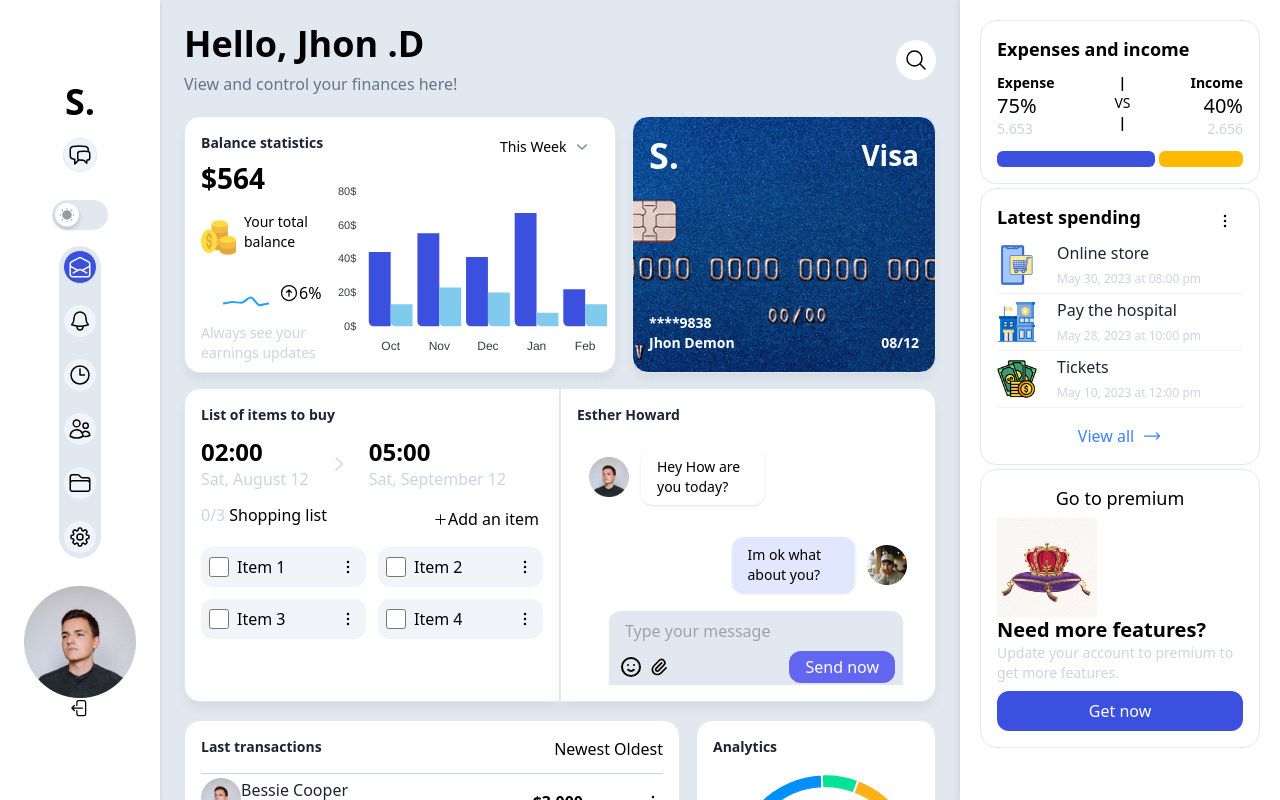
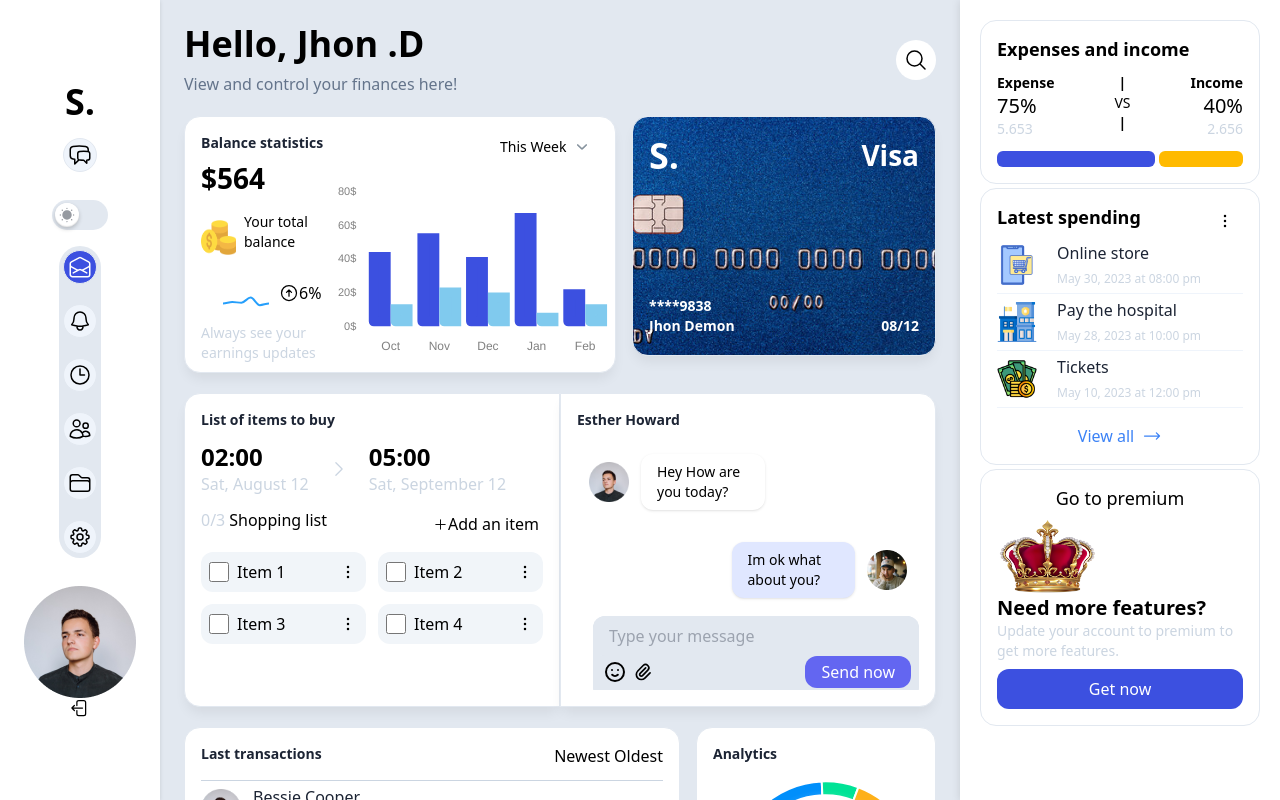
Before and after one commit to SuperStar0106/tyrads-dashboard, a Next.js app: page / in a window 1280 px wide. Built offline with nearby package versions, Linux system fonts and the light colour scheme.

Commit message:
Realized the dark theme mode

```diff
--- a/src/components/Dashboard/Analytics.tsx
+++ b/src/components/Dashboard/Analytics.tsx
@@ -15,16 +15,8 @@ const AnalyticsCard: React.FC = () => {
     legend: {
       show: true,
       position: "bottom",
-    },
-    yaxis: {
-      show: true,
-      min: 0,
-      max: 100,
       labels: {
-        show: true,
-        formatter: function (val) {
-          return val + "%";
-        },
+        colors: "gray",
       },
     },
     plotOptions: {
--- a/src/components/Dashboard/BalanceStatistic.tsx
+++ b/src/components/Dashboard/BalanceStatistic.tsx
@@ -49,11 +49,19 @@ const options: ApexOptions = {
     axisTicks: {
       show: false,
     },
+    labels: {
+      style: {
+        colors: "gray",
+      },
+    },
   },
   yaxis: {
     tickAmount: 4,
     labels: {
       formatter: (value: number) => `${value}$`,
+      style: {
+        colors: ["gray"],
+      },
     },
   },
   legend: {
--- a/src/components/Dashboard/BuyItems.tsx
+++ b/src/components/Dashboard/BuyItems.tsx
@@ -26,7 +26,7 @@ const BuyItemsCard: React.FC = () => {
   };
 
   return (
-    <div className="col-span-12 rounded-l-2xl border border-stroke bg-white p-4 shadow-default dark:border-strokedark dark:bg-boxdark xl:col-span-6">
+    <div className="col-span-12 sm:rounded-2xl md:rounded-2xl lg:rounded-2xl xl:rounded-l-2xl xl:rounded-r-none border border-stroke bg-white p-4 shadow-default dark:border-strokedark dark:bg-boxdark xl:col-span-6">
       <div className="justify-between gap-4 sm:flex pb-3">
         <h4 className="text-sm font-semibold text-black dark:text-white">
           List of items to buy
@@ -58,7 +58,7 @@ const BuyItemsCard: React.FC = () => {
       <div className="grid grid-cols-12 gap-3 items-center justify-center">
         {shoppingList.map((item, index) => (
           <div
-            className="flex col-span-12 xl:col-span-6 justify-between items-center bg-slate-100 p-2 rounded-xl"
+            className="flex col-span-12 xl:col-span-6 justify-between items-center bg-slate-100 dark:bg-slate-900 p-2 rounded-xl"
             key={index}
           >
             <div className="flex justify-center items-center">
--- a/src/components/Dashboard/Message.tsx
+++ b/src/components/Dashboard/Message.tsx
@@ -30,7 +30,7 @@ const MessageCard: React.FC = () => {
   };
 
   return (
-    <div className="col-span-12 rounded-r-2xl border border-stroke bg-white p-4 shadow-default dark:border-strokedark dark:bg-boxdark xl:col-span-6">
+    <div className="col-span-12 sm:rounded-2xl md:rounded-2xl lg:rounded-2xl xl:rounded-l-none border border-stroke bg-white p-4 shadow-default dark:border-strokedark dark:bg-boxdark xl:col-span-6">
       <div className="justify-between gap-4 sm:flex pb-3">
         <h4 className="text-sm font-semibold text-black dark:text-white">
           Esther Howard
@@ -58,7 +58,7 @@ const MessageCard: React.FC = () => {
                             height={40}
                             alt="UserA"
                           />
-                          <div className="relative ml-3 text-sm bg-white py-2 px-4 shadow rounded-xl">
+                          <div className="relative ml-3 text-sm bg-white dark:bg-slate-800 py-2 px-4 shadow rounded-xl">
                             <div>Hey How are you today?</div>
                           </div>
                         </div>
@@ -71,7 +71,7 @@ const MessageCard: React.FC = () => {
                             height={40}
                             alt="UserA"
                           />
-                          <div className="relative mr-3 text-sm bg-indigo-100 py-2 px-4 shadow rounded-xl">
+                          <div className="relative mr-3 text-sm bg-indigo-100 dark:bg-slate-700 py-2 px-4 shadow rounded-xl">
                             <div>Im ok what about you?</div>
                           </div>
                         </div>
@@ -79,13 +79,13 @@ const MessageCard: React.FC = () => {
                     </div>
                   </div>
                 </div>
-                <div className="flex flex-row items-center h-16 rounded-xl bg-white w-full px-4">
-                  <div className="flex-grow ml-4">
-                    <div className="relative w-full bg-slate-200 rounded-xl">
+                <div className="flex flex-row items-center h-16 rounded-xl w-full">
+                  <div className="flex-grow ml-4 w-full">
+                    <div className="relative w-full bg-slate-200 dark:bg-slate-900 rounded-xl">
                       <input
                         type="text"
                         placeholder="Type your message"
-                        className="flex w-full rounded-xl focus:outline-none focus:border-indigo-300 pl-4 h-10 bg-slate-200"
+                        className="flex w-full rounded-xl focus:outline-none focus:border-indigo-300 pl-4 h-10 bg-slate-200 dark:bg-slate-900"
                       />
                       <div className="flex justify-between mr-2 ml-2 pb-3">
                         <div className="flex items-center">
--- a/src/components/Dashboard/Transaction.tsx
+++ b/src/components/Dashboard/Transaction.tsx
@@ -69,7 +69,7 @@ const TransactionCard = () => {
             key={key}
           >
             <div className="flex justify-between w-full">
-              <div className="flex">
+              <div className="flex gap-3 items-center">
                 <div className="relative h-10 w-10 rounded-full">
                   <Image
                     width={56}
--- a/src/components/Dashboard/index.tsx
+++ b/src/components/Dashboard/index.tsx
@@ -49,12 +49,12 @@ const Dashboard: React.FC = () => {
               <input
                 type="text"
                 placeholder="Search..."
-                className="w-full px-4 py-2 border-none rounded-full focus:outline-none"
+                className="w-full px-4 py-2 border-none rounded-full focus:outline-none dark:bg-slate-600"
               />
             </div>
           )}
           <div
-            className="flex items-center justify-center text-center rounded-full hover:cursor-pointer hover:bg-slate-300 bg-white w-10 h-10 p-2"
+            className="flex items-center justify-center text-center rounded-full hover:cursor-pointer hover:bg-slate-300 bg-white dark:bg-slate-600 w-10 h-10 p-2"
             ref={iconRef}
             onClick={() => setShowSearch(!showSearch)}
           >
@@ -62,15 +62,15 @@ const Dashboard: React.FC = () => {
           </div>
         </div>
       </div>
-      <div className="grid grid-cols-12 h-59 gap-4 mb-4">
+      <div className="grid grid-cols-1 md:grid-cols-2 lg:grid-cols-12 gap-4">
         <BalanceStaticCard />
         <VisaCard />
       </div>
-      <div className="grid grid-cols-12 h-59 mb-19">
+      <div className="grid sm:grid-cols-1 md:grid-cols-2 lg:grid-cols-12 xl:grid-cols-12 sm:gap-4 md:gap-4 lg:gap-4 xl:gap-0">
         <BuyItemsCard />
         <MessageCard />
       </div>
-      <div className="grid grid-cols-12 gap-4">
+      <div className="grid grid-cols-1 md:grid-cols-2 lg:grid-cols-12 gap-4">
         <TransactionCard />
         <AnalyticsCard />
       </div>
--- a/src/components/Header/ButtonGroup.tsx
+++ b/src/components/Header/ButtonGroup.tsx
@@ -21,7 +21,7 @@ const ButtonGroup: React.FC<ButtonGroupProps> = ({ buttons }) => {
   };
 
   return (
-    <ul className="flex flex-col items-center gap-5 bg-slate-200 p-1 rounded-full">
+    <ul className="flex flex-col items-center gap-5 bg-slate-200 p-1 rounded-full dark:bg-slate-900">
       {buttons.map((button, index) => (
         <HeaderButton
           key={index}
--- a/src/components/Layouts/DefaultLayout.tsx
+++ b/src/components/Layouts/DefaultLayout.tsx
@@ -15,7 +15,7 @@ export default function DefaultLayout({
         <Header sidebarOpen={sidebarOpen} setSidebarOpen={setSidebarOpen} />
         <div className="relative flex flex-1 flex-col overflow-y-auto overflow-x-hidden">
           <main>
-            <div className="mx-auto max-w-screen-2xl bg-slate-200 h-full p-4 md:p-6 2xl:p-10">
+            <div className="mx-auto max-w-screen-2xl bg-slate-200 dark:bg-black h-full p-4 md:p-6 2xl:p-10">
               {children}
             </div>
           </main>
--- a/src/components/Sidebar/Premium.tsx
+++ b/src/components/Sidebar/Premium.tsx
@@ -10,7 +10,7 @@ const PremiumCard: React.FC = () => {
           Go to premium
         </h4>
         <Image
-          src="/images/premium/premium.png"
+          src="/images/premium/crown.png"
           alt="Premium"
           width={100}
           height={100}
--- a/src/components/Sidebar/index.tsx
+++ b/src/components/Sidebar/index.tsx
@@ -22,7 +22,6 @@ const Sidebar = ({ sidebarOpen, setSidebarOpen }: SidebarProps) => {
     storedSidebarExpanded === null ? false : storedSidebarExpanded === "true"
   );
 
-  // close on click outside
   useEffect(() => {
     const clickHandler = ({ target }: MouseEvent) => {
       if (!sidebar.current || !trigger.current) return;
@@ -38,7 +37,6 @@ const Sidebar = ({ sidebarOpen, setSidebarOpen }: SidebarProps) => {
     return () => document.removeEventListener("click", clickHandler);
   });
 
-  // close if the esc key is pressed
   useEffect(() => {
     const keyHandler = ({ key }: KeyboardEvent) => {
       if (!sidebarOpen || key !== "Escape") return;
```
Also changed, not shown: src/components/Dashboard/Visa.tsx (+16 -6 lines), public/images/premium/crown.png (added), public/images/premium/premium.png (deleted).
